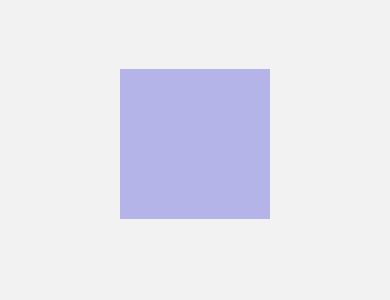
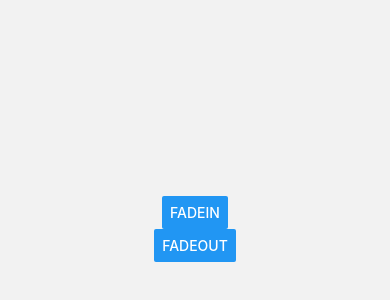
Before and after one commit to Felipe0298/RNComponents, a React Native app: screen /Animation101Screen in a window 390 px wide. Shown: the part 278-578 px from the top of the page. Built offline with nearby package versions, Linux system fonts and the light colour scheme.

Commit message:
195. FadeIn y FadeOut

```diff
--- a/src/screen/Animation101Screen.tsx
+++ b/src/screen/Animation101Screen.tsx
@@ -1,16 +1,43 @@
 import React, { useRef } from 'react';
-import { Animated, StyleSheet, Text, View } from 'react-native';
+import { Animated, Button, StyleSheet, Text, View } from 'react-native';
 
 export const Animation101Screen = () => {
 
-    const opacity = useRef(new Animated.Value(0.4)).current;
+    const opacity = useRef(new Animated.Value(0)).current;
+
+    const fadeIn = () =>{
+        Animated.timing(
+            opacity,
+            {
+                toValue:1,
+                duration:300,
+                useNativeDriver:true //Ayuda a que la animation sea acelerada por hardware
+            }
+        ).start( () => console.log("Animacion terminó"))
+    }
+
+    const fadeOut= ()=>{
+        Animated.timing(
+            opacity,
+            {
+                toValue:0,
+                duration:300,
+                useNativeDriver:true
+            }
+        ).start()
+    }
 
 
     return (
         <View style={styles.container}>
             <Animated.View style={{...styles.purpleBox,
-            opacity
+            opacity,
+            marginBottom:20,
             }} />
+
+
+            <Button title="FadeIn" onPress={fadeIn} />
+            <Button title='FadeOut' onPress={fadeOut}/>
         </View>
     );
 }
@@ -19,11 +46,12 @@ const styles = StyleSheet.create({
     container: {
         flex: 1,
         justifyContent: "center",
-        alignItems: "center"
+        alignItems: "center",
     },
     purpleBox: {
         backgroundColor: "#5856D6",
         width: 150,
         height: 150
-    }
+    },
+
 });
```
